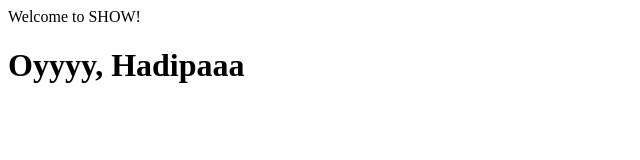
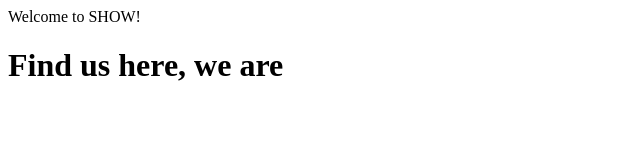
Before and after one commit to ninadsachania/devooops, a plain HTML site: page index.html in a window 1280 px wide. Shown: the whole page, without its empty margins (0-640 px from the left). Drawn offline with Linux system fonts and the light colour scheme.

Commit message:
Initial changes

```diff
--- a/index.html
+++ b/index.html
@@ -8,6 +8,7 @@
 </head>
 <body>
     Welcome to SHOW!
-    <h1>Oyyyy, Hadipaaa</h1>
+    <h1>Find us here, we are</h1>
+    <h2></h2>
 </body>
 </html>
```
